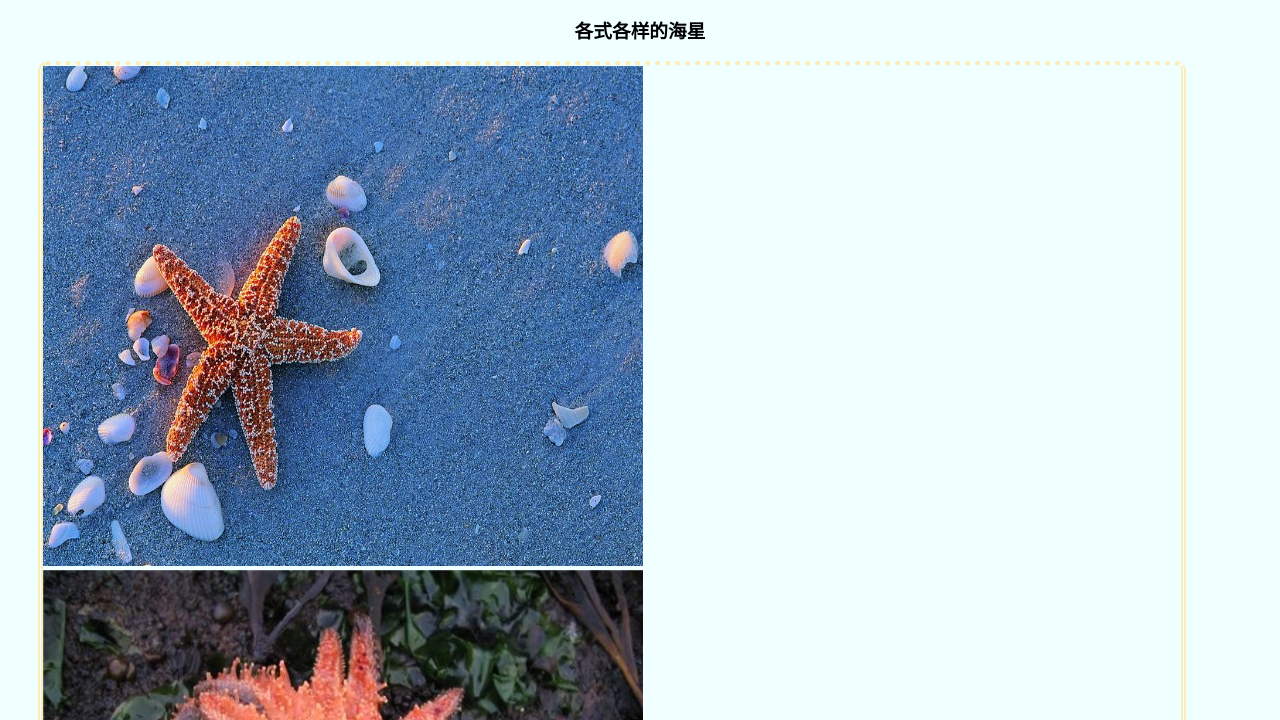
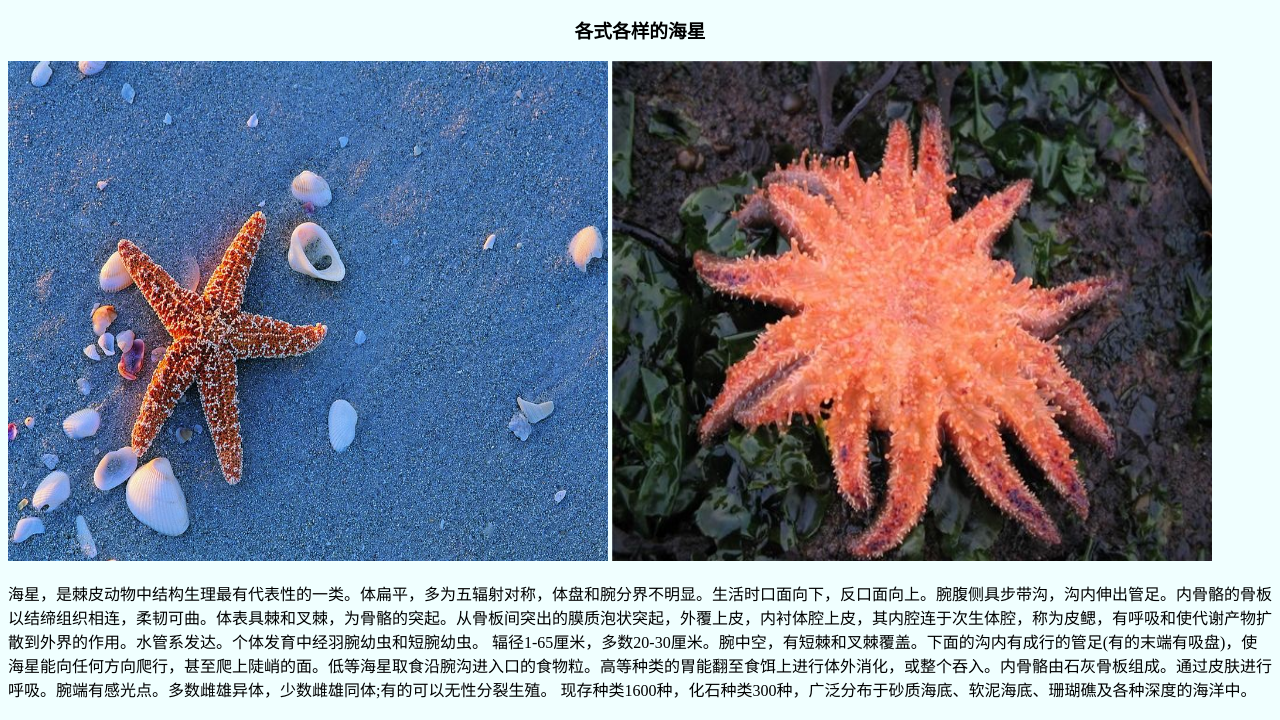
Before and after one commit to ZHRmark/ZHRmark.github.io, a plain HTML site: page index.html in a window 1280 px wide. Shown: the part 1098-1818 px from the top of the page. Drawn offline with Linux system fonts and the light colour scheme.

Commit message:
Update style.css

```diff
--- a/style.css
+++ b/style.css
@@ -8,7 +8,7 @@ body {
 p {
  color:black;
 }
-.box2{
+.box{
       color:#fcedb9;
       width:90%;
       font-family:"STKAITI";
```
